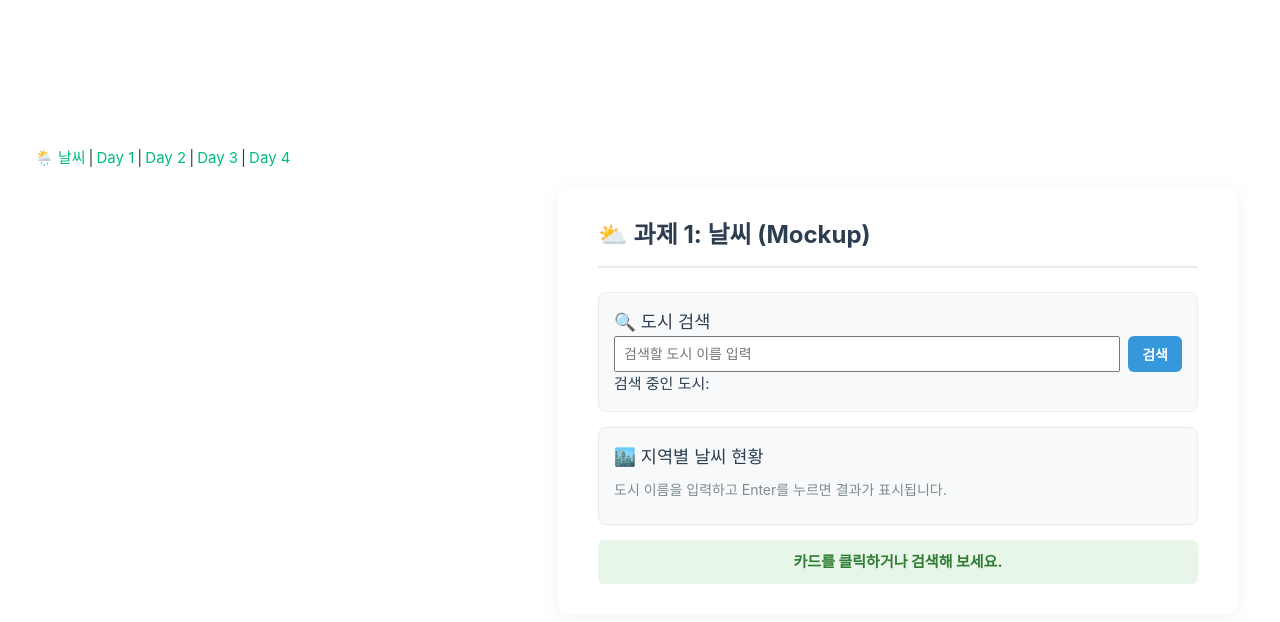
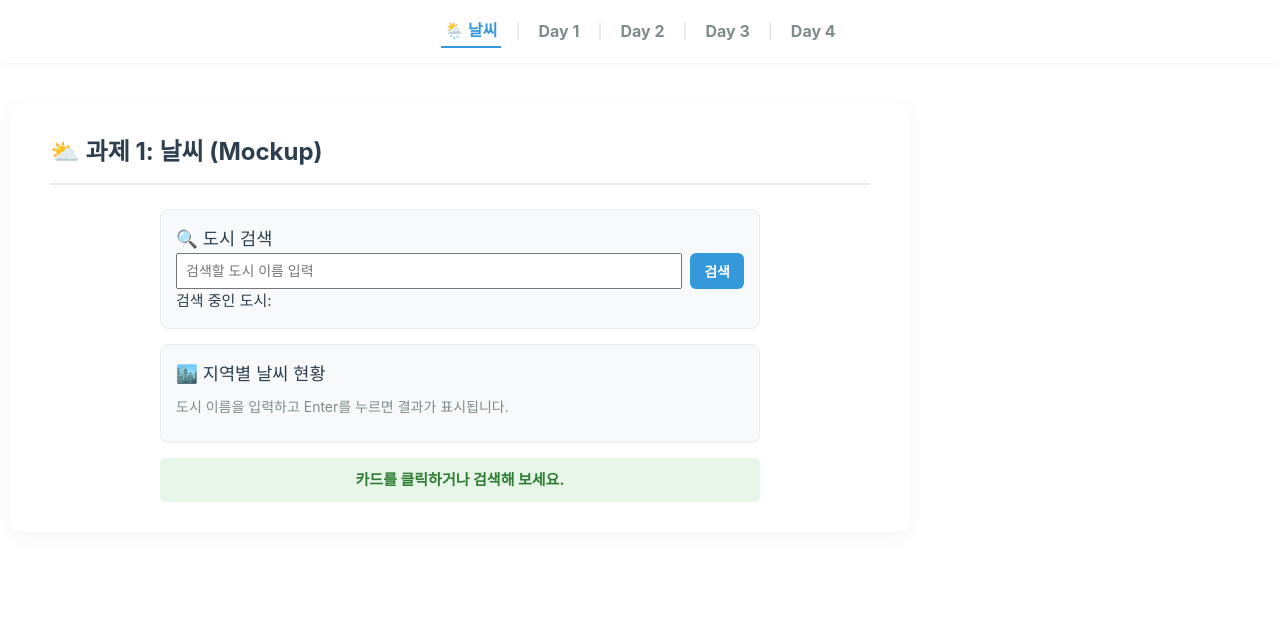
Before and after one commit to mingyukang5420/skala-vue, a Vue app: page / in a window 1280 px wide. Shown: the top 622 px of the page. Built offline with nearby package versions, Linux system fonts and the light colour scheme.

Commit message:
style: move navigation bar styles into global stylesheet

```diff
--- a/src/assets/main.css
+++ b/src/assets/main.css
@@ -1,11 +1,4 @@
 @import './base.css';
-
-#app {
-  max-width: 1280px;
-  margin: 0 auto;
-  padding: 2rem;
-  font-weight: normal;
-}
 
 a,
 .green {
@@ -21,15 +14,34 @@ a,
   }
 }
 
-@media (min-width: 1024px) {
-  body {
-    display: flex;
-    place-items: center;
-  }
+.navigation-bar {
+  display: flex;
+  justify-content: center;
+  align-items: center;
+  background-color: #ffffff;
+  padding: 15px;
+  border-radius: 8px;
+  box-shadow: 0 2px 4px rgba(0, 0, 0, 0.05);
+  margin-bottom: 20px;
+}
+.nav-item {
+  text-decoration: none;
+  color: #7f8c8d;
+  font-weight: bold;
+  font-size: 16px;
+  transition: color 0.2s ease;
+}
+.nav-item:hover {
+  color: #2c3e50;
+}
+.divider {
+  margin: 0 15px;
+  color: #dcdde1;
+}
 
-  #app {
-    display: grid;
-    grid-template-columns: 1fr 1fr;
-    padding: 0 2rem;
-  }
+/* 🔥 Vue Router가 활성화된 링크 태그에 자동으로 부여하는 클래스 스펙 */
+.navigation-bar .router-link-exact-active {
+  color: #3498db;
+  border-bottom: 2px solid #3498db;
+  padding-bottom: 2px;
 }
```
